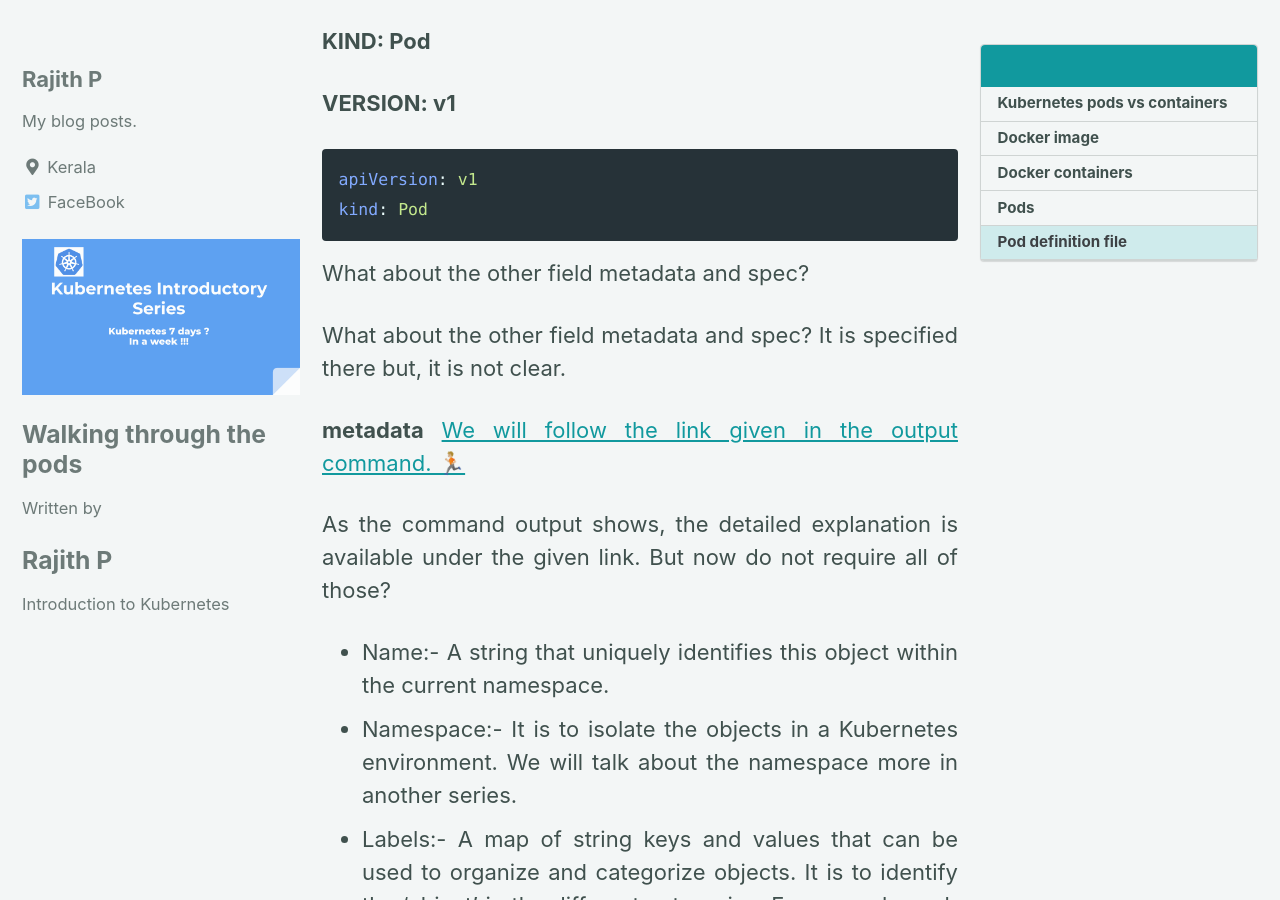
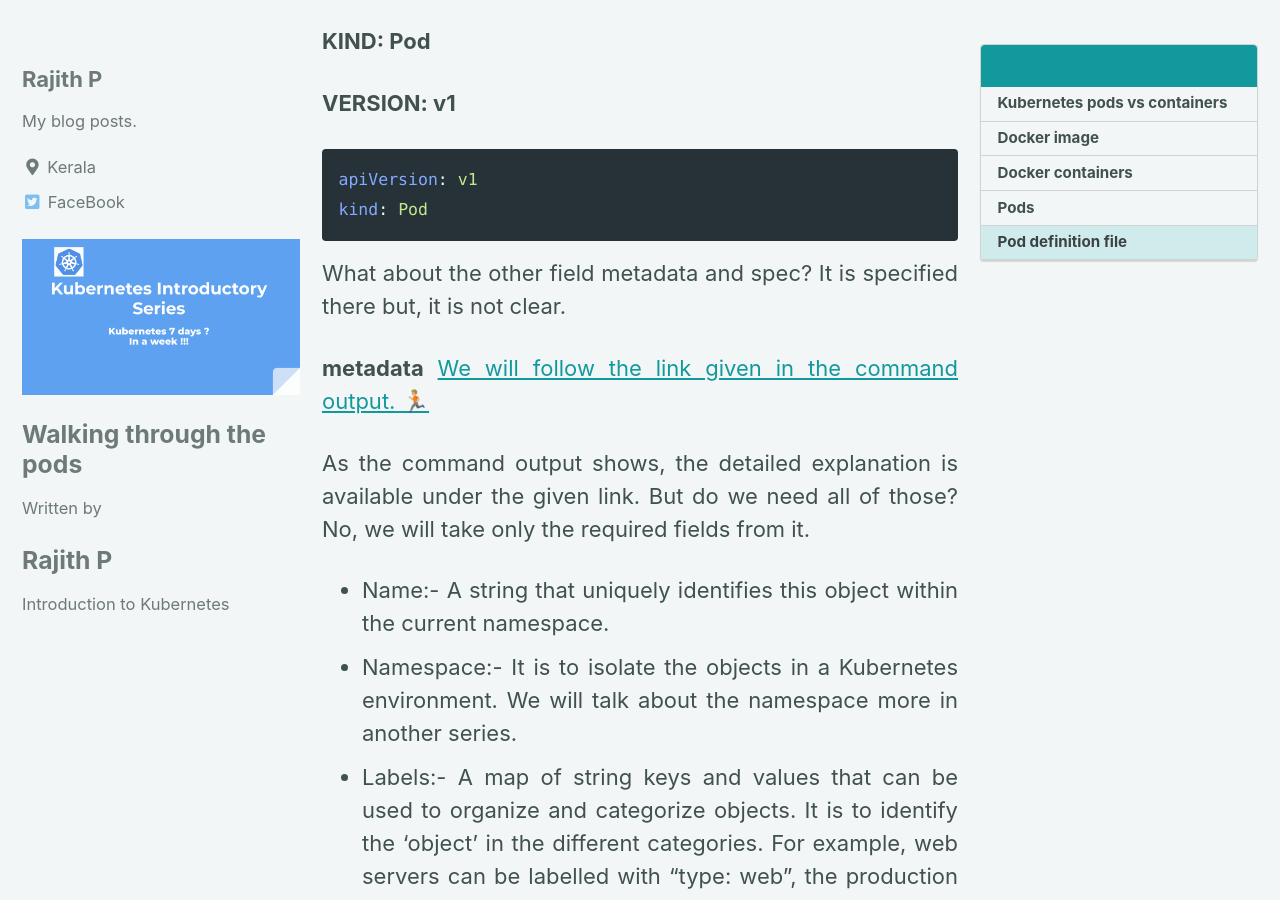
Before and after one commit to mangodairy/devsite, a Jekyll site: the page built from _Kubernetes/WalkingThroughThePodsPart1.md, in a window 1280 px wide and 900 px high, scrolled down 4352 px. Built offline with Jekyll 4.4.1, drawn with Linux system fonts in a browser that asks for light colours; cached includes are drawn as plain includes.

Commit message:
Added index.md

````diff
--- a/_Kubernetes/WalkingThroughThePodsPart1.md
+++ b/_Kubernetes/WalkingThroughThePodsPart1.md
@@ -136,16 +136,13 @@ apiVersion: v1
 kind: Pod
 ```
 
-What about the other field metadata and spec?
-{: style="text-align: justify;"}
-
 What about the other field metadata and spec? It is specified there but, it is not clear.
 {: style="text-align: justify;"}
 
-**metadata**  [We will follow the link given in the output command. 🏃🏼](https://git.k8s.io/community/contributors/devel/sig-architecture/api-conventions.md#metadata)
+**metadata**  [We will follow the link given in the command output. 🏃🏼](https://git.k8s.io/community/contributors/devel/sig-architecture/api-conventions.md#metadata)
 {: style="text-align: justify;"}
 
-As the command output shows, the detailed explanation is available under the given link. But now do not require all of those?
+As the command output shows, the detailed explanation is available under the given link. But do we need all of those? No, we will take only the required fields from it.
 {: style="text-align: justify;"}
 
 
````
